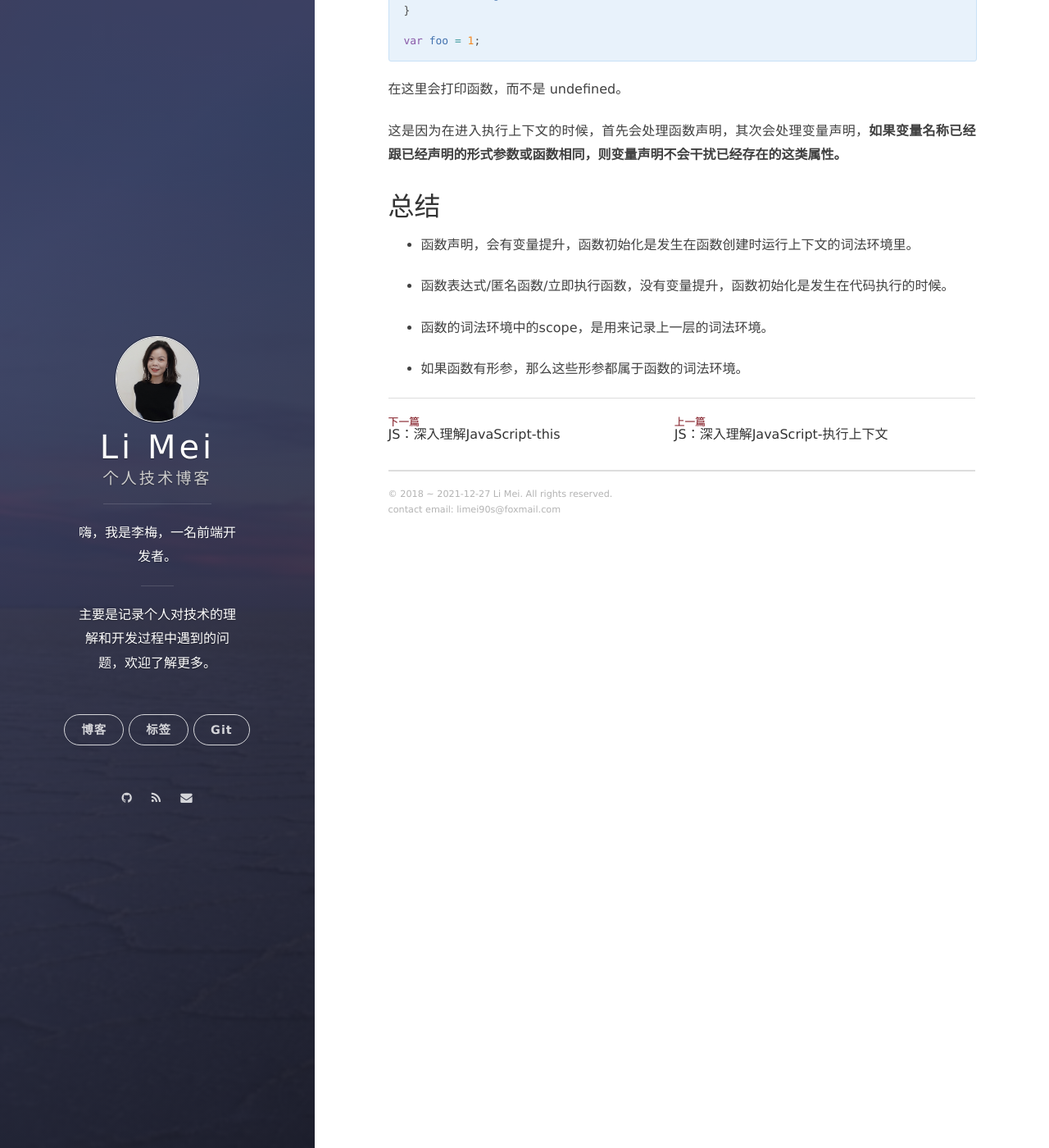
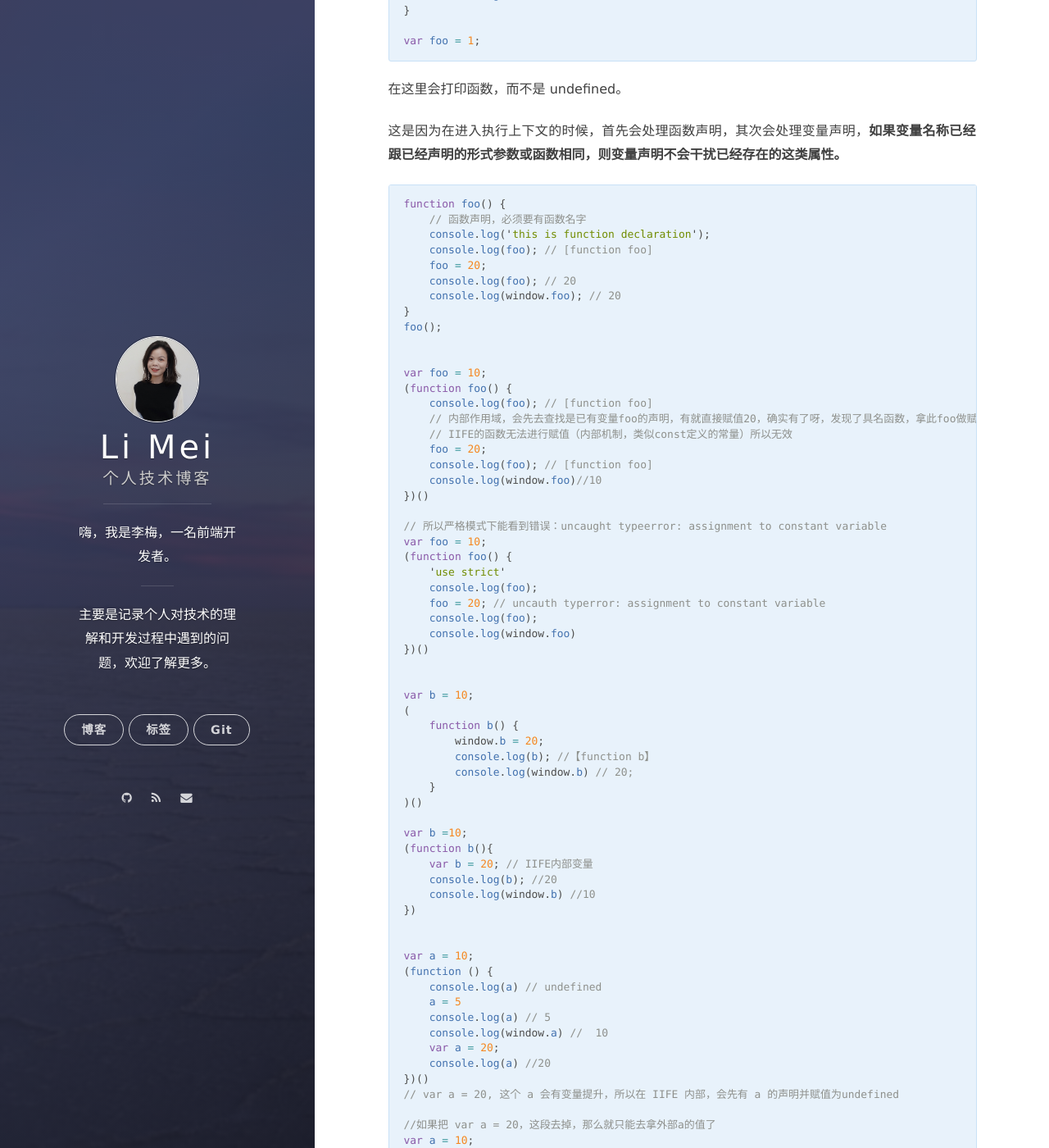
Before and after one commit to LiMeii/LiMeii.github.io, a Jekyll site: the page built from _posts/2019-05-08-js-function.md, in a window 1280 px wide and 1400 px high, scrolled down 9642 px. Shown: the whole window at 82% size. Built offline with Jekyll 4.4.1, drawn with Linux system fonts in a browser that asks for light colours; nearby versions of some CDN libraries; some of the changed text lies outside the part shown.

Commit message:
Update 2019-05-08-js-function.md

````diff
--- a/_posts/2019-05-08-js-function.md
+++ b/_posts/2019-05-08-js-function.md
@@ -192,6 +192,79 @@ var foo = 1;
 
 这是因为在进入执行上下文的时候，首先会处理函数声明，其次会处理变量声明，**如果变量名称已经跟已经声明的形式参数或函数相同，则变量声明不会干扰已经存在的这类属性。**
 
+```js
+function foo() {
+    // 函数声明，必须要有函数名字
+    console.log('this is function declaration');
+    console.log(foo); // [function foo]
+    foo = 20;
+    console.log(foo); // 20
+    console.log(window.foo); // 20
+}
+foo();
+
+
+var foo = 10;
+(function foo() {
+    console.log(foo); // [function foo]
+    // 内部作用域，会先去查找是已有变量foo的声明，有就直接赋值20，确实有了呀，发现了具名函数，拿此foo做赋值
+    // IIFE的函数无法进行赋值（内部机制，类似const定义的常量）所以无效
+    foo = 20;
+    console.log(foo); // [function foo]
+    console.log(window.foo)//10
+})()
+
+// 所以严格模式下能看到错误：uncaught typeerror: assignment to constant variable
+var foo = 10;
+(function foo() {
+    'use strict'
+    console.log(foo);
+    foo = 20; // uncauth typerror: assignment to constant variable
+    console.log(foo);
+    console.log(window.foo)
+})()
+
+
+var b = 10;
+(
+    function b() {
+        window.b = 20;
+        console.log(b); //【function b】
+        console.log(window.b) // 20;
+    }
+)()
+
+var b =10;
+(function b(){
+    var b = 20; // IIFE内部变量
+    console.log(b); //20
+    console.log(window.b) //10
+})
+
+
+var a = 10;
+(function () {
+    console.log(a) // undefined
+    a = 5
+    console.log(a) // 5
+    console.log(window.a) //  10
+    var a = 20;
+    console.log(a) //20
+})()
+// var a = 20, 这个 a 会有变量提升，所以在 IIFE 内部，会先有 a 的声明并赋值为undefined
+
+//如果把 var a = 20，这段去掉，那么就只能去拿外部a的值了
+var a = 10;
+(function () {
+    console.log(a) // 10
+    a = 5
+    console.log(a) // 5
+    console.log(window.a) //  5
+})()
+
+
+```
+
 ## 总结
 
 - 函数声明，会有变量提升，函数初始化是发生在函数创建时运行上下文的词法环境里。
````
